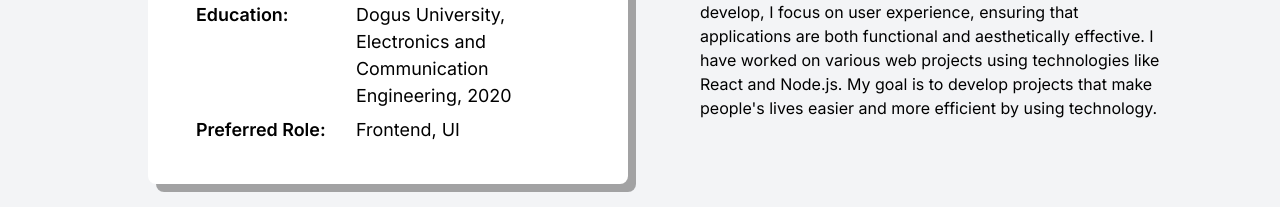
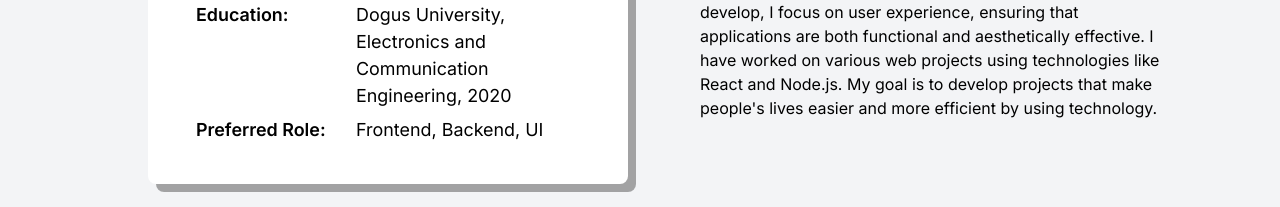
Before and after one commit to EzgiUOztuna/Personal-Website, a React (Vite) app: page / in a window 1280 px wide. Shown: the part 1598-1805 px from the top of the page. Built offline with nearby package versions, Linux system fonts and the light colour scheme.

Commit message:
Update EnglishData.js

```diff
--- a/src/assets/EnglishData.js
+++ b/src/assets/EnglishData.js
@@ -36,7 +36,7 @@ export const englishWords = {
     },
     role: {
         label: "Preferred Role:",
-        value: "Frontend, UI",
+        value: "Frontend, Backend, UI",
     },
     aboutMe: "About me",
     aboutMeParagraph: "Hello, I'm Ezgi. My passion for software development and technology has always encouraged me to explore new projects and create user-centered solutions. In the projects I develop, I focus on user experience, ensuring that applications are both functional and aesthetically effective. I have worked on various web projects using technologies like React and Node.js. My goal is to develop projects that make people's lives easier and more efficient by using technology.",
```
